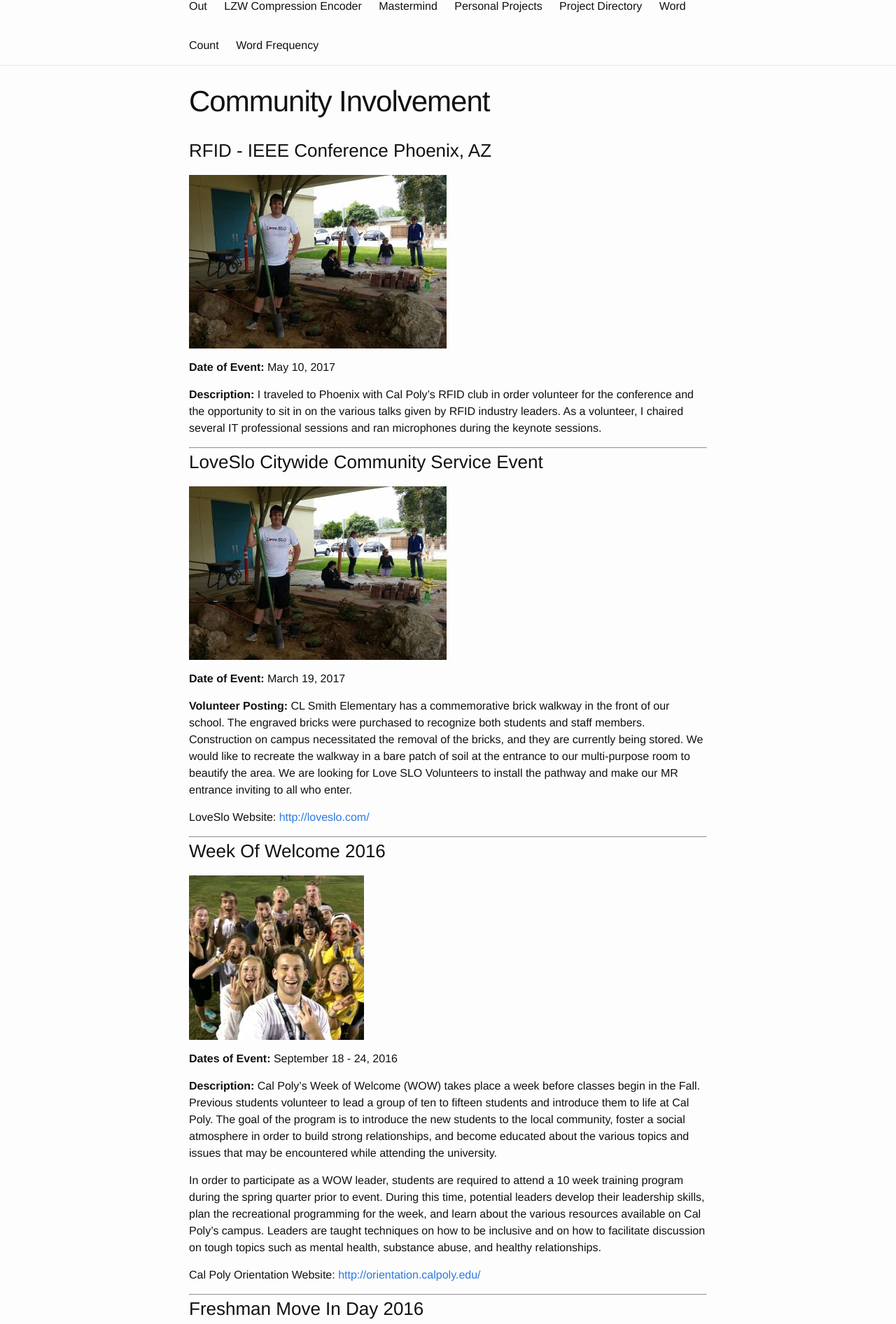
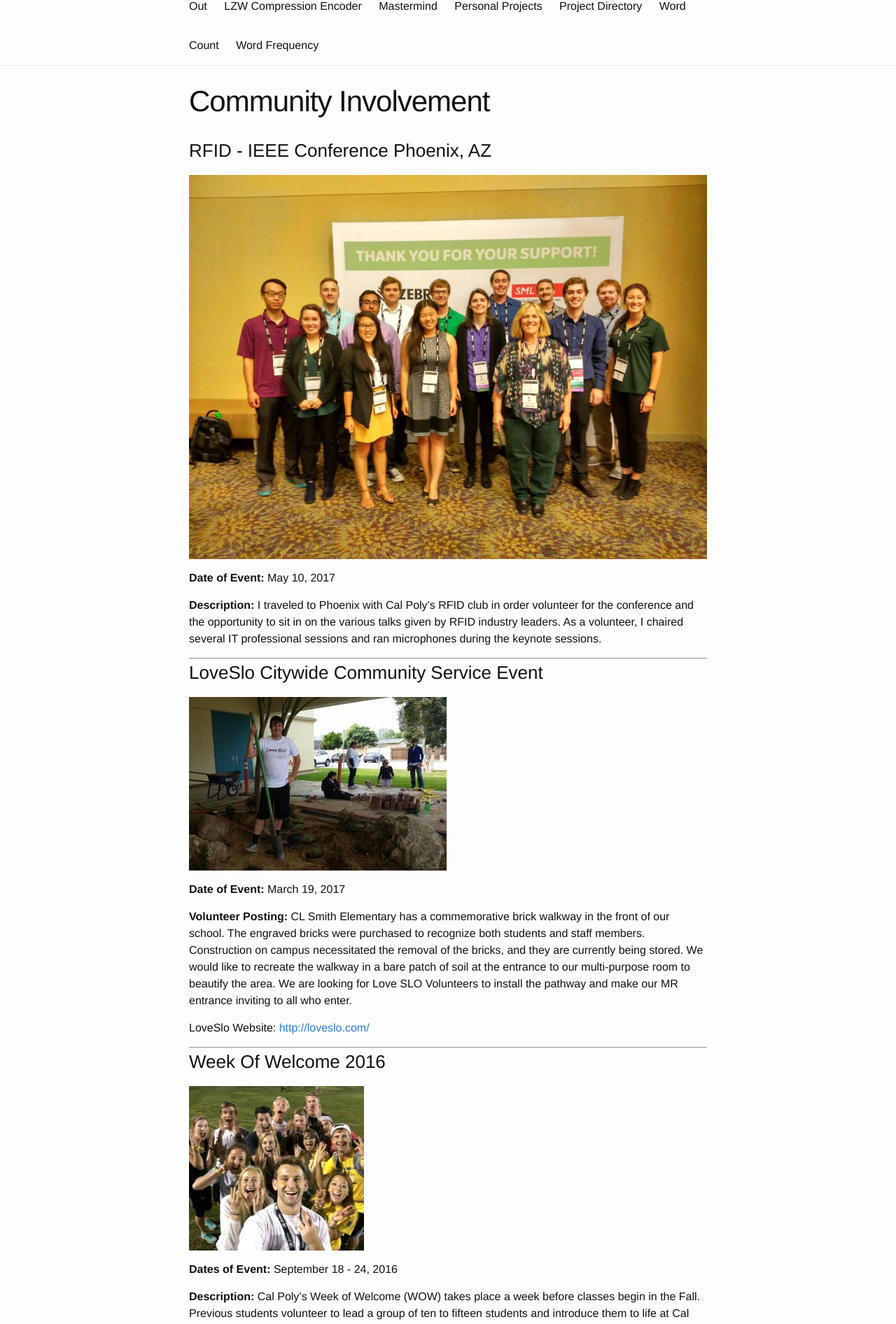
Before and after one commit to JonScott20/JonScott20.github.io, a Jekyll site: the page built from community_involvement.md, in a window 1280 px wide. Shown: the part 472-2364 px from the top of the page at 70% size. Built offline with Jekyll 4.4.1, drawn with Linux system fonts in a browser that asks for light colours.

Commit message:
Update community_involvement.md

```diff
--- a/community_involvement.md
+++ b/community_involvement.md
@@ -5,7 +5,7 @@ permalink: /community_involvment/
 ---
 ### RFID - IEEE Conference Phoenix, AZ
 
-![LoveSlo](https://jonscott20.github.io/Files/Images/LoveSloCLSmithElementary.jpg)
+![LoveSlo](https://jonscott20.github.io/Files/Images/RFID_Conference.jpeg)
 
 **Date of Event:** May 10, 2017
 
```
